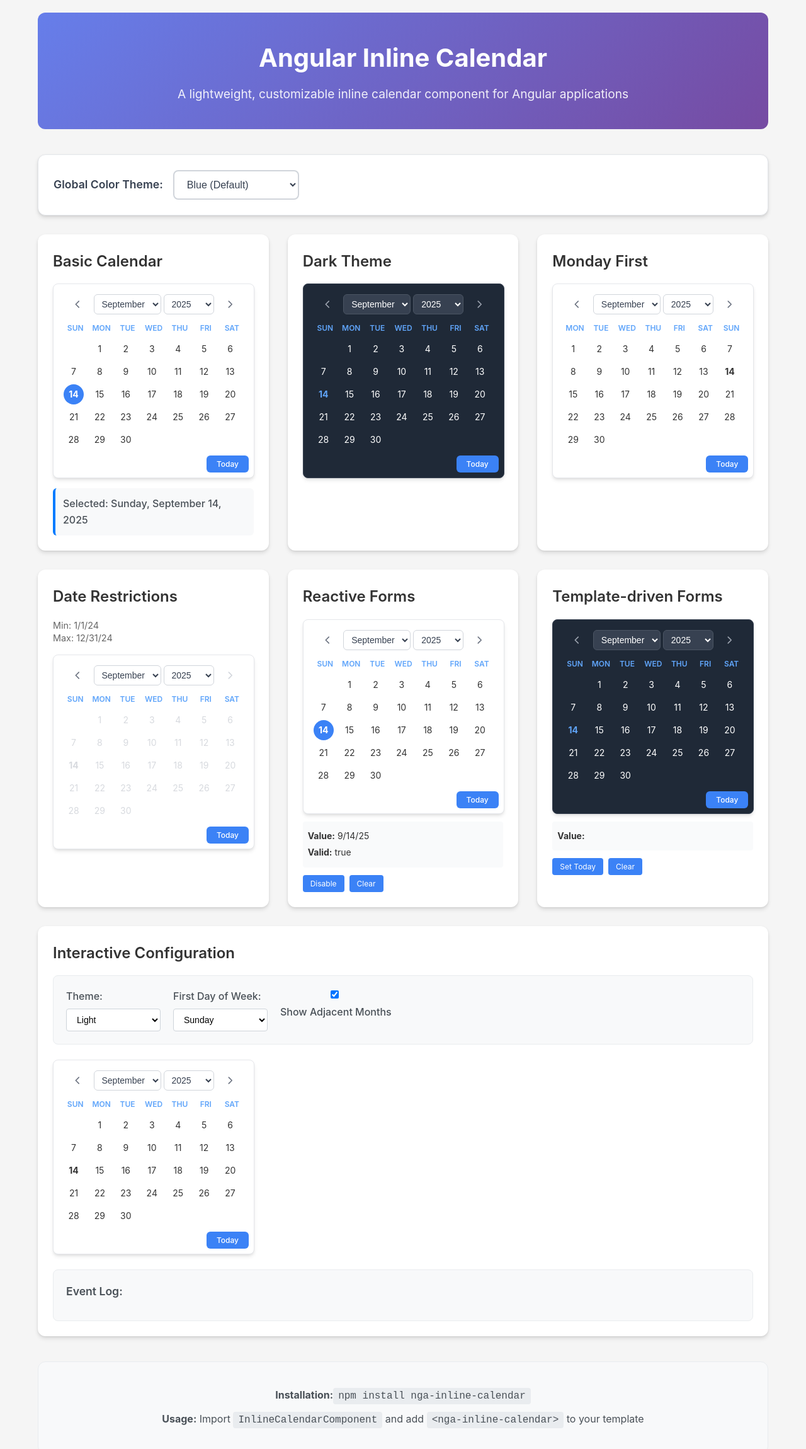
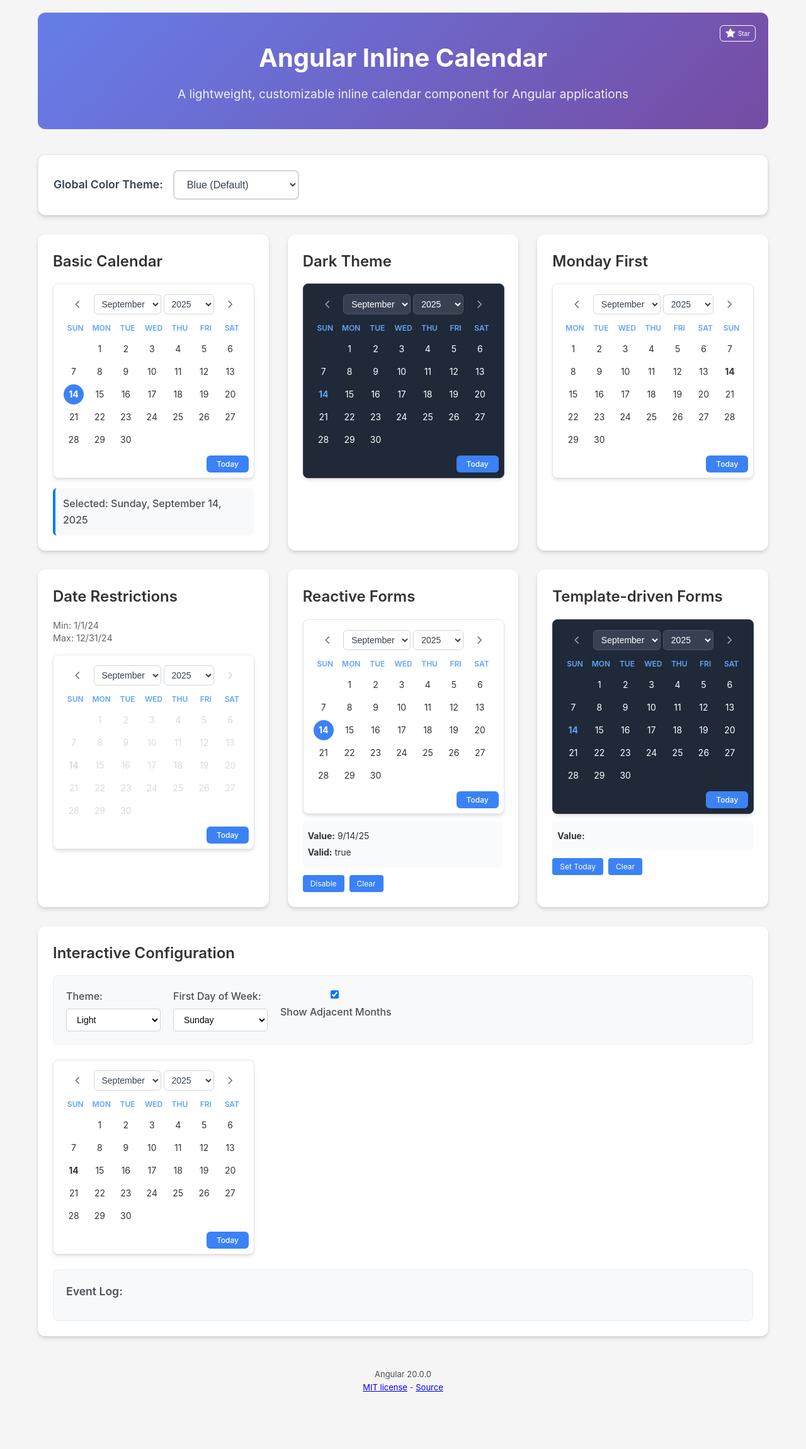
Before and after one commit to klajdm/ngx-chronica, an Angular app: page / in a window 1280 px wide. Shown: the top 2300 px of the page at 63% size. After the commit the page ends 2243 px from the top, so only its background shows below. Built offline with nearby package versions, Linux system fonts and the light colour scheme.

Commit message:
update app demo

```diff
--- a/src/app/app.component.css
+++ b/src/app/app.component.css
@@ -48,12 +48,34 @@
 }
 
 .header {
+  position: relative;
   text-align: center;
   margin-bottom: 40px;
   padding: 40px 20px;
   background: linear-gradient(135deg, #667eea 0%, #764ba2 100%);
   color: white;
   border-radius: 12px;
+}
+
+.star-button {
+  position: absolute;
+  top: 20px;
+  right: 20px;
+  display: inline-flex;
+  align-items: center;
+  gap: 4px;
+  padding: 4px 8px;
+  border: 1px solid currentColor;
+  border-radius: 6px;
+  background: transparent;
+  color: white;
+  text-decoration: none;
+  font-size: 10px;
+  transition: background-color 0.2s, color 0.2s;
+}
+
+.star-button:hover {
+  background-color: rgba(255, 255, 255, 0.1);
 }
 
 .header h1 {
@@ -180,24 +202,10 @@
   border-bottom: none;
 }
 
-.demo-footer {
+.footer {
   text-align: center;
-  padding: 30px 20px;
-  background: #f8f9fa;
-  border-radius: 12px;
-  border: 1px solid #e9ecef;
-}
-
-.demo-footer p {
-  margin: 10px 0;
-  color: #495057;
-}
-
-.demo-footer code {
-  background: #e9ecef;
-  padding: 4px 8px;
-  border-radius: 4px;
-  font-family: "Courier New", monospace;
+  padding: 10px;
+  font-size: small;
   color: #495057;
 }
 
--- a/src/app/app.component.html
+++ b/src/app/app.component.html
@@ -1,5 +1,24 @@
 <div class="container">
   <header class="header">
+    <a
+      href="https://github.com/klajdm/nga-inline-calendar"
+      target="_blank"
+      rel="noopener"
+      class="star-button"
+    >
+      <svg
+        width="16"
+        height="16"
+        viewBox="0 0 16 16"
+        fill="currentColor"
+        xmlns="http://www.w3.org/2000/svg"
+      >
+        <path
+          d="M8 .25a.75.75 0 0 1 .673.418l1.882 3.815 4.21.612a.75.75 0 0 1 .416 1.279l-3.046 2.97.719 4.192a.75.75 0 0 1-1.088.791L8 12.347l-3.766 1.98a.75.75 0 0 1-1.088-.79l.72-4.194L.818 6.374a.75.75 0 0 1 .416-1.28l4.21-.611L7.327.668A.75.75 0 0 1 8 .25Z"
+        />
+      </svg>
+      Star
+    </a>
     <h1>Angular Inline Calendar</h1>
     <p>
       A lightweight, customizable inline calendar component for Angular
@@ -199,14 +218,24 @@
     </div>
   </div>
 
-  <footer class="demo-footer">
-    <p>
-      <strong>Installation:</strong>
-      <code>npm install nga-inline-calendar</code>
-    </p>
-    <p>
-      <strong>Usage:</strong> Import <code>InlineCalendarComponent</code> and
-      add <code>&lt;nga-inline-calendar&gt;</code> to your template
-    </p>
+  <footer class="footer">
+    <div class="compact-inner">
+      <div class="compact-version">Angular 20.0.0</div>
+      <div class="compact-links">
+        <a
+          href="https://github.com/klajdm/nga-inline-calendar/blob/main/LICENSE"
+          target="_blank"
+          rel="noopener"
+          >MIT license</a
+        >
+        -
+        <a
+          href="https://github.com/klajdm/nga-inline-calendar"
+          target="_blank"
+          rel="noopener"
+          >Source</a
+        >
+      </div>
+    </div>
   </footer>
 </div>
```
Also changed, not shown: 1 other file (tests, documents, lock files or other folders).
